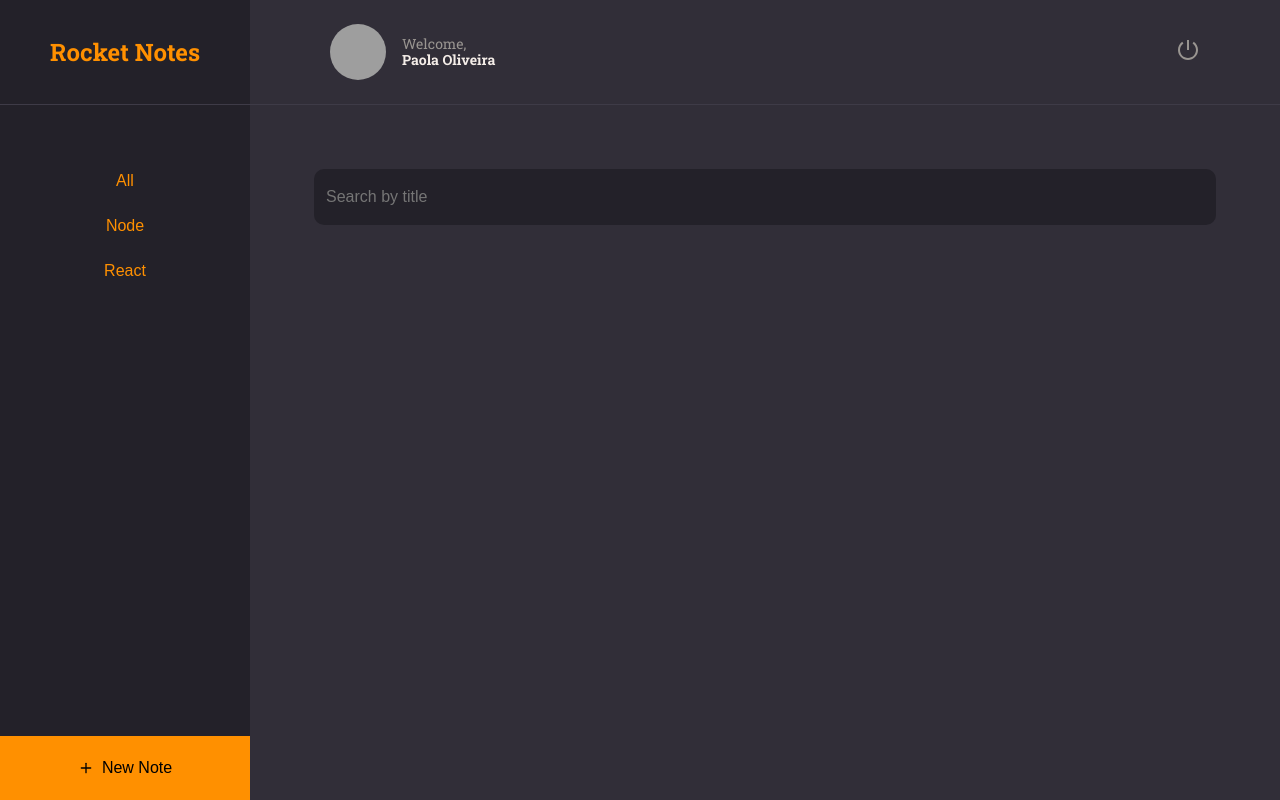
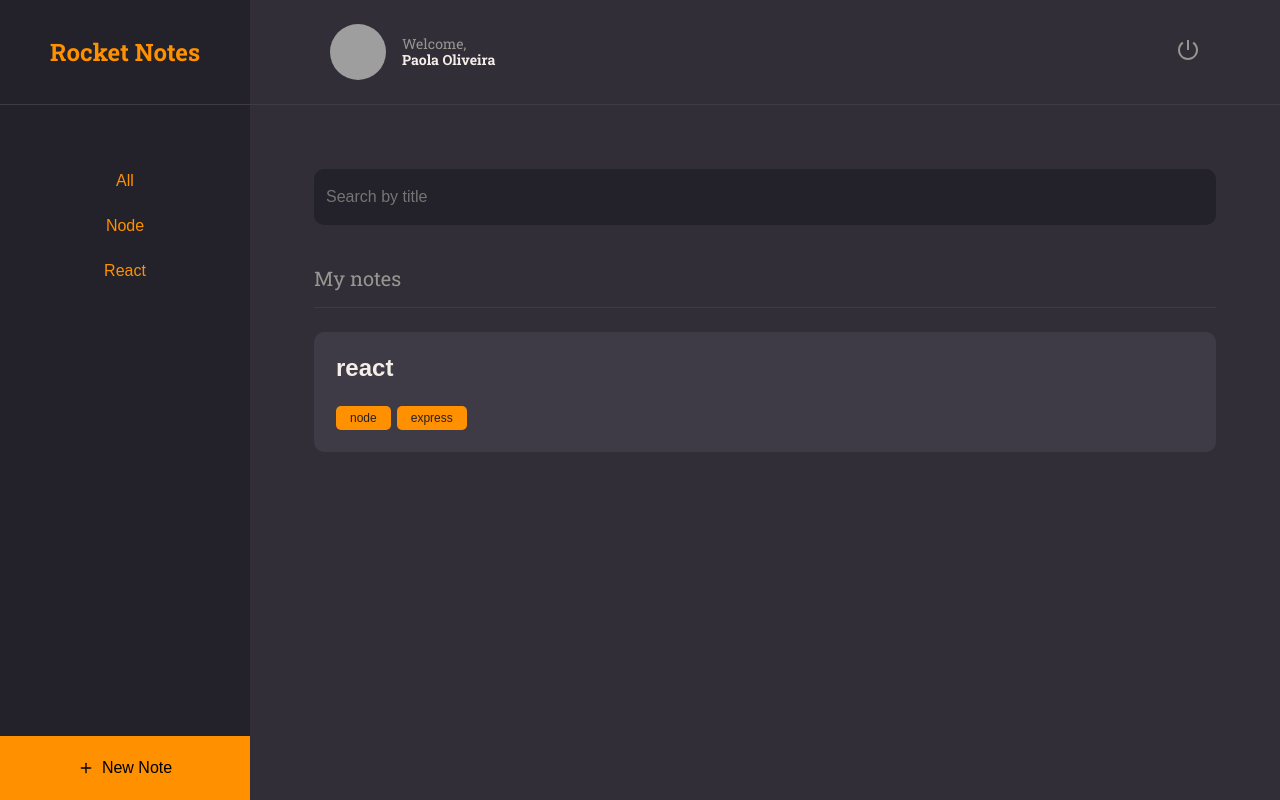
Before and after one commit to apaolaoliveira/RocketNotesWeb, a React (Vite) app: page / in a window 1280 px wide. Built offline with nearby package versions, Linux system fonts and the light colour scheme; grey boxes are pictures that could not be loaded.

Commit message:
add Note component

```diff
--- /dev/null
+++ b/src/components/Note/index.jsx
@@ -0,0 +1,21 @@
+import { Container } from './styles';
+import { Tag } from '../../components/Tag';
+
+export function Note({ data, ...rest }){
+  return (
+    <Container {...rest}>
+      <h1>{data.title}</h1>
+
+      {
+        data.tags &&
+        <footer>
+          {
+            data.tags.map(
+              tag => <Tag key={tag.name} title={tag.name} />
+            )
+          }
+        </footer>
+      }
+    </Container>
+  );
+}
--- /dev/null
+++ b/src/components/Note/styles.js
@@ -0,0 +1,26 @@
+import styled from "styled-components";
+
+export const Container = styled.button`
+  width: 100%;
+  background-color: ${({theme}) => theme.COLORS.BACKGROUND_700};
+
+  border: none;
+  border-radius: 1rem;
+
+  padding: 2.2rem;
+  margin-bottom: 1.6rem;
+
+  > h1 {
+    flex: 1;
+    text-align: left;
+    font-weight: 700;
+    font-size: 2.4rem;
+    color: ${({theme}) => theme.COLORS.WHITE};
+  }
+
+  > footer {
+    width: 100%;
+    display: flex;
+    margin-top: 2.4rem;
+  }
+`;
--- a/src/components/Tag/index.jsx
+++ b/src/components/Tag/index.jsx
@@ -1,8 +1,8 @@
 import { Container } from './styles';
 
-export function Tag({ title }){
+export function Tag({ title, ...rest }){
   return (
-    <Container>
+    <Container {...rest}>
       {title}
     </Container>
   );
--- a/src/pages/Home/index.jsx
+++ b/src/pages/Home/index.jsx
@@ -4,6 +4,8 @@
 import { Header } from '../../components/Header';
 import { ButtonText } from '../../components/ButtonText';
 import { Input } from '../../components/Input';
+import { Section } from '../../components/Section';
+import { Note } from '../../components/Note';
 
 export function Home(){
   return (
@@ -22,6 +24,9 @@
       </Search>
 
       <Content>
+        <Section title='My notes'>
+          <Note data={{title: 'react', tags: [{id: 1, name:'node'}, {id:2, name:'express'}]}}/>
+        </Section>
       </Content>
 
       <NewNote>
--- a/src/pages/Home/styles.js
+++ b/src/pages/Home/styles.js
@@ -51,6 +51,8 @@
 
 export const Content = styled.div`
   grid-area: content;
+  padding: 3.2rem 6.4rem;
+  overflow-y: auto;
 `;
 
 export const NewNote = styled.button`
```
